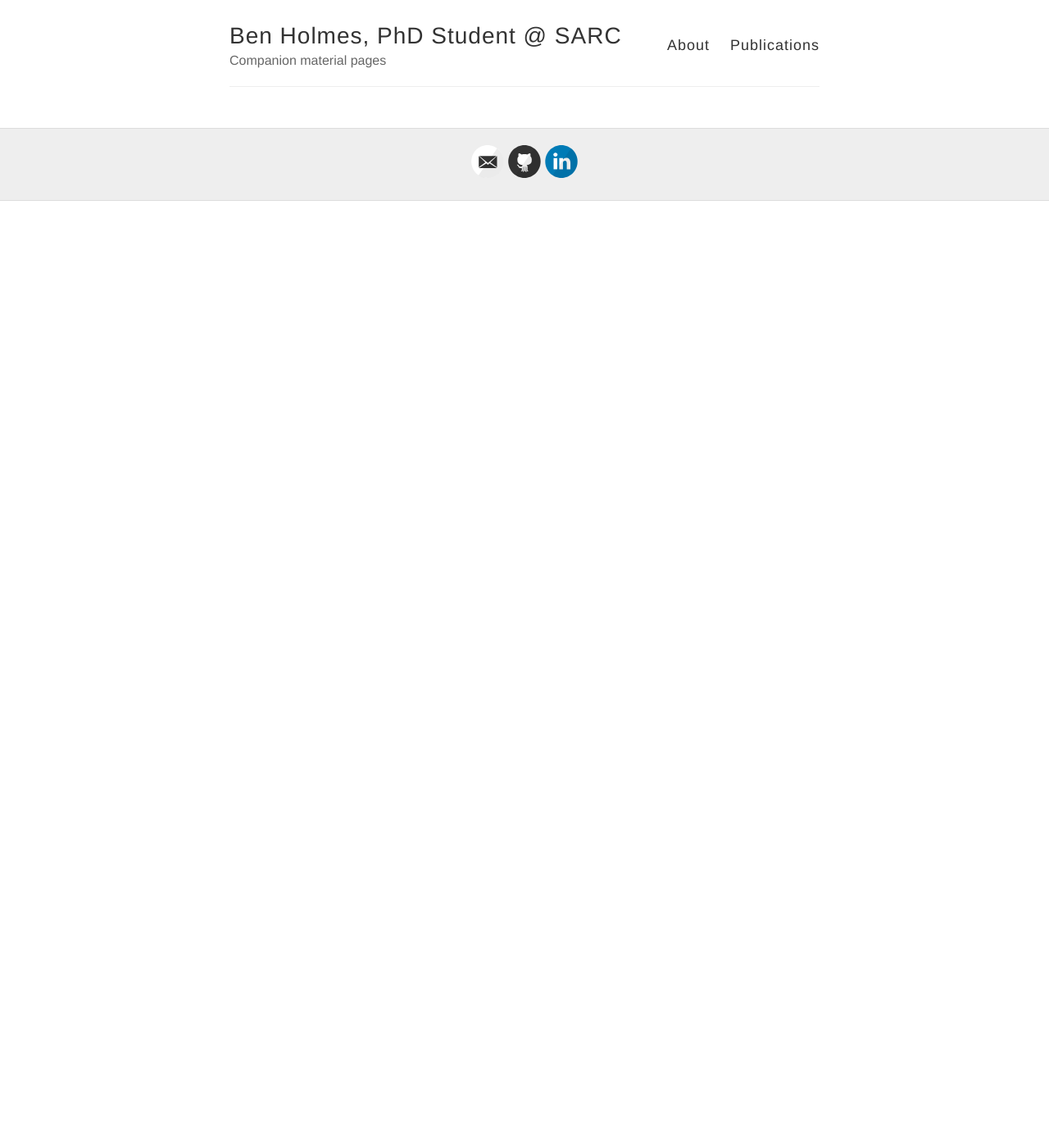
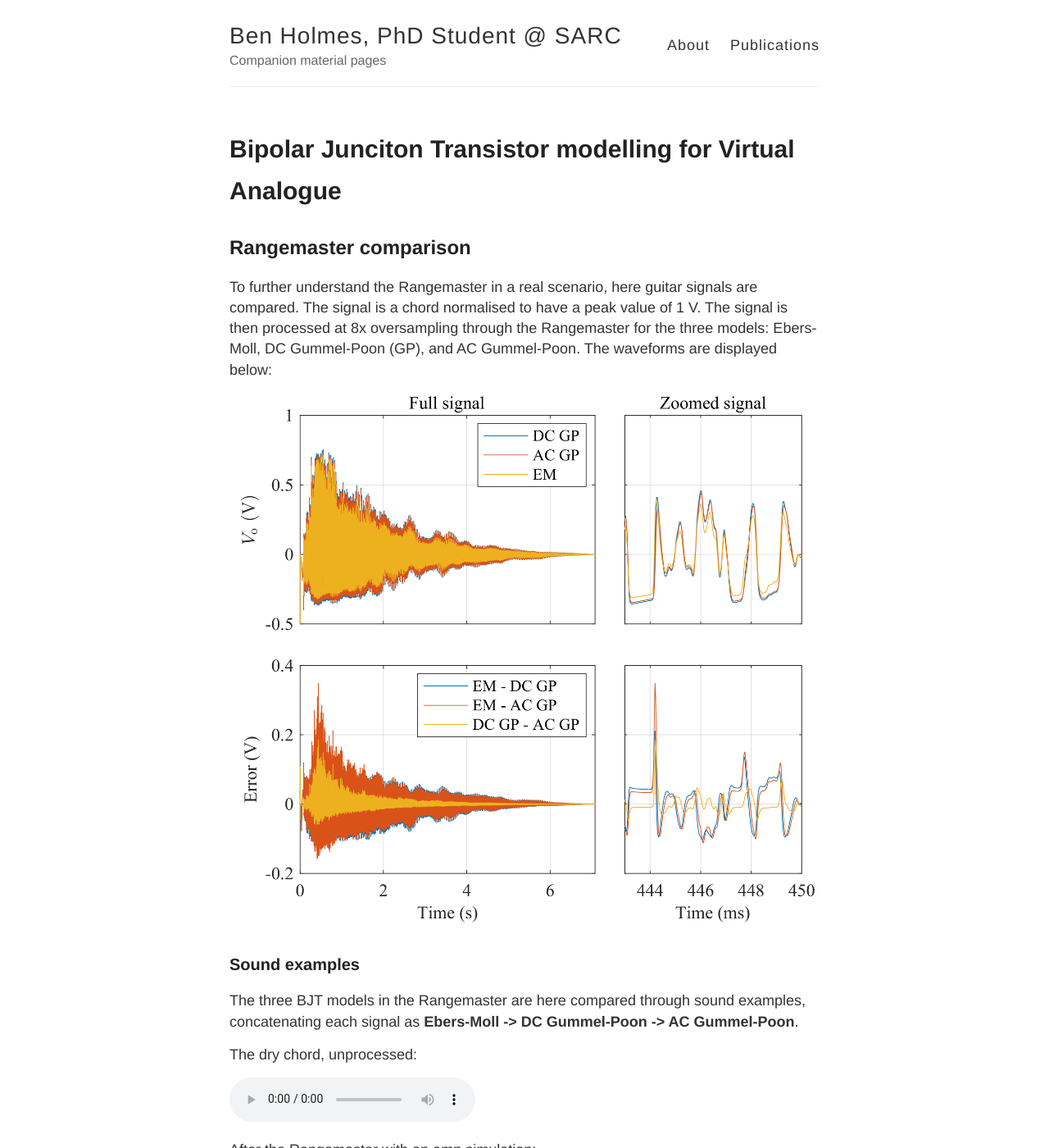
Before and after one commit to bholmesqub/thesis, a Jekyll site: the page built from chapters/bjt-modelling.md, in a window 1280 px wide and 1400 px high. Shown: the whole window at 82% size. Built offline with Jekyll 4.4.1, drawn with Linux system fonts in a browser that asks for light colours; some of the changed text lies outside the part shown.

Commit message:
Addition of Rangemaster samples for the BJT modelling chapter

```diff
--- a/chapters/bjt-modelling.md
+++ b/chapters/bjt-modelling.md
@@ -2,3 +2,31 @@
 layout: default
 title: "Bipolar Junction Transistor modelling for Virtual Analogue"
 ---
+# Bipolar Junciton Transistor modelling for Virtual Analogue
+
+## Rangemaster comparison
+
+To further understand the Rangemaster in a real scenario, here guitar signals are compared. The signal is a chord normalised to have a peak value of 1 V. The signal is then processed at 8x oversampling through the Rangemaster for the three models: Ebers-Moll, DC Gummel-Poon (GP), and AC Gummel-Poon. The waveforms are displayed below:
+![Difference between Rangemaster outputs](../../images/rm-diff.png)
+
+### Sound examples
+
+The three BJT models in the Rangemaster are here compared through sound examples, concatenating each signal as **Ebers-Moll -> DC Gummel-Poon -> AC Gummel-Poon**.
+
+The dry chord, unprocessed:
+<audio controls>
+  <source src="{{ site.baseurl }}/audio/chord.wav" type="audio/wav">
+Your browser does not support the audio element.
+</audio>
+
+After the Rangemaster with an amp simulation:
+<audio controls>
+  <source src="{{ site.baseurl }}/audio/bjt/bjt-rm-amp.wav" type="audio/wav">
+Your browser does not support the audio element.
+</audio>
+
+After the Rangemaster without an amp simulation:
+<audio controls>
+  <source src="{{ site.baseurl }}/audio/bjt/bjt-rm-clean.wav" type="audio/wav">
+Your browser does not support the audio element.
+</audio>
```
Also changed, not shown: images/cs.png (deleted), images/ni.png (deleted), images/rm-diff.png (added), images/tubelogo2.png (deleted), 4 other files.
